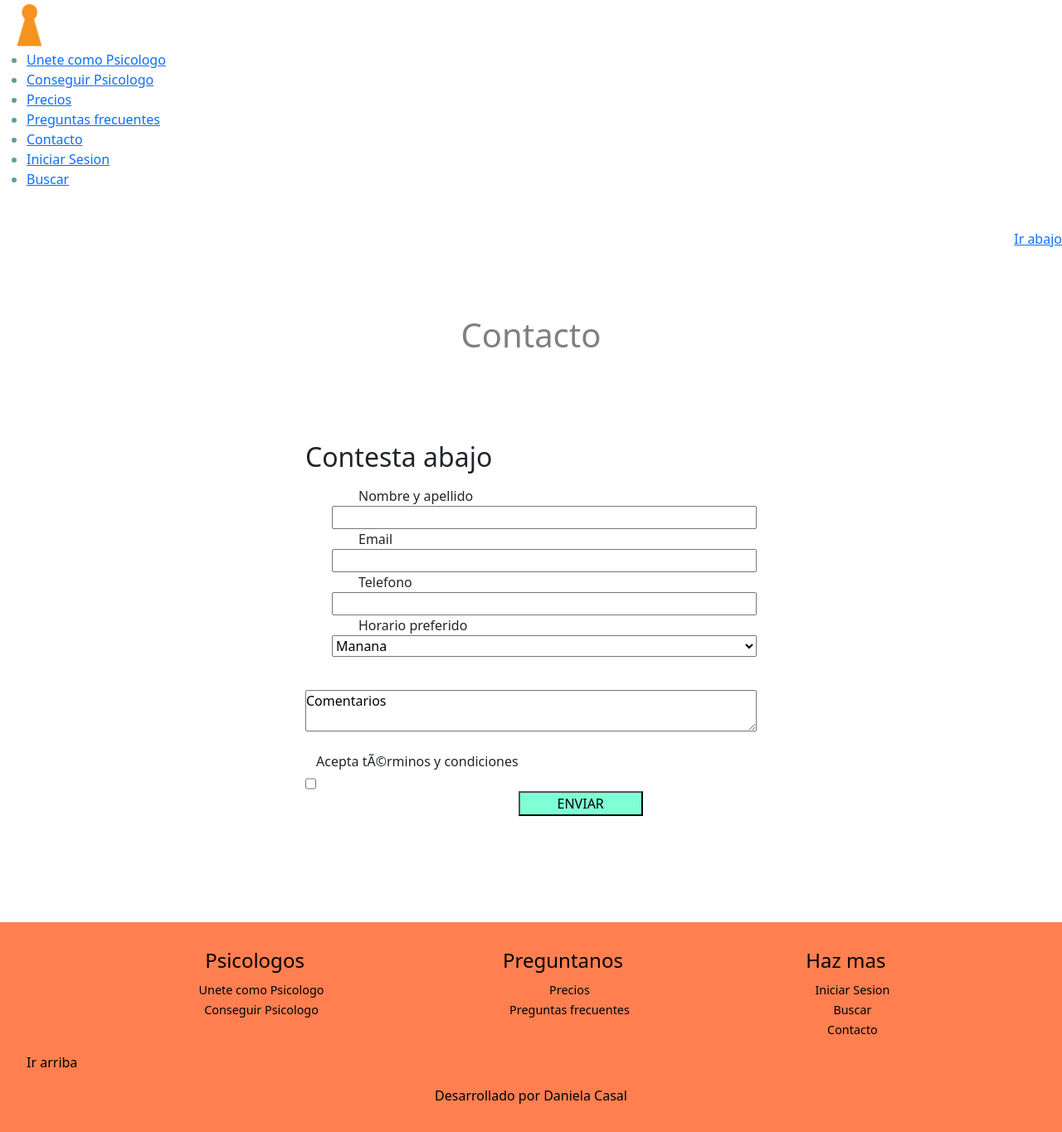
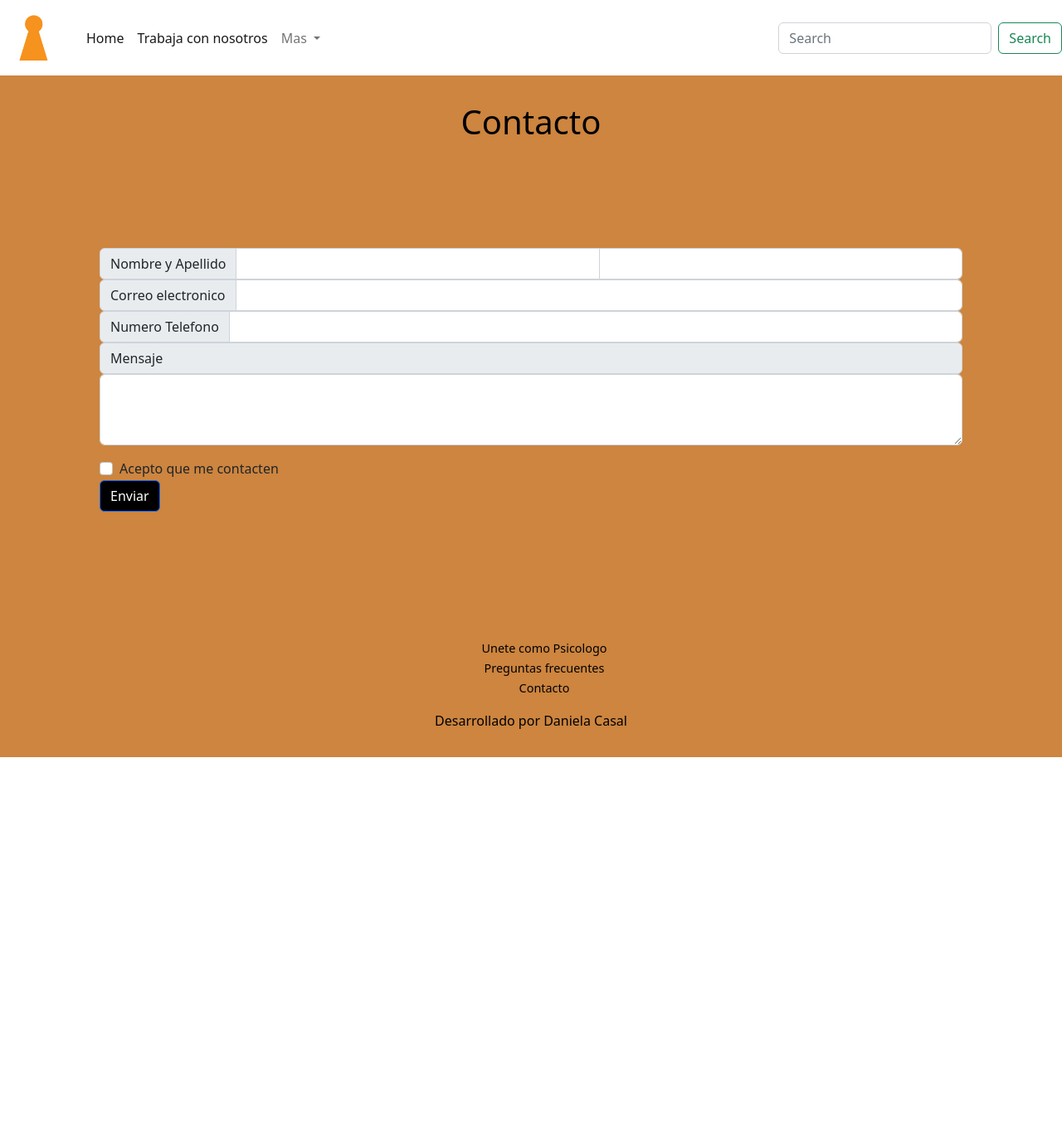
Before and after one commit to danielacasal/psicologia_en_linea, a website: page Views/contacto.html in a window 1280 px wide. Shown: the whole page at 83% size. After the commit the page ends 913 px from the top, so only its background shows below. Drawn offline with nearby package versions, Linux system fonts and the light colour scheme; files that its build step writes are made by us from their sources.

Commit message:
Paginas Index y Contacto actualizadas con Bootstrap

```diff
--- a/Views/contacto.html
+++ b/Views/contacto.html
@@ -10,92 +10,93 @@
 <!-- CSS propio -->
     <link rel="stylesheet" href="./CSS/styles.css"/>
     <style>
-        h1 {color:gray}
+        h1 {color:black}
         li {color:cadetblue}
     </style>
 <title class="Title__text"> Contacto </title>
 <link rel="stylesheet" href="../CSS/styles.css"/>
 </head>
 <body>
-    <header class="header" id="arriba">
-        <div>
-            <a href="./index.html"><img src="../Assets/Media/LOGO_PSICOLOGUEARTE1.png"width=70px height=60px alt="Logo"</a>
+    <header>
+        <nav class="navbar navbar-expand-lg navb__color">
+              <a class="navbar-brand" href="./index.html"><img class="img-fluid" src="../Assets/Media/LOGO_PSICOLOGUEARTE1.png" alt="PSicologia en Linea" width="80" height="50"></a>
+              <button class="navbar-toggler" type="button" data-bs-toggle="collapse" data-bs-target="#navbarSupportedContent" aria-controls="navbarSupportedContent" aria-expanded="false" aria-label="Toggle navigation">
+                <span class="navbar-toggler-icon"></span>
+              </button>
+              <div class="collapse navbar-collapse" id="navbarSupportedContent">
+                <ul class="navbar-nav me-auto mb-2 mb-lg-0">
+                  <li class="nav-item">
+                    <a class="nav-link active" aria-current="page" href="../index.html">Home</a>
+                  </li>
+                  <li class="nav-item">
+                    <a class="nav-link active" aria-current="page" href="../Views/Unete como psicologo.html">Trabaja con nosotros</a>
+                  </li>
+                  <li class="nav-item dropdown">
+                    <a class="nav-link dropdown-toggle" href="../Views/preguntas frecuentes.html" id="navbarDropdown" role="button" data-bs-toggle="dropdown" aria-expanded="false">
+                      Mas
+                    </a>
+                    <ul class="dropdown-menu" aria-labelledby="navbarDropdown">
+                      <li><a class="dropdown-item" href="../Views/preguntas frecuentes.html">Preguntas frecuentes</a></li>
+                      <li><hr class="dropdown-divider"></li>
+                    </ul>
+                  </li>
+                </ul>
+                <form class="d-flex" role="search">
+                  <input class="form-control me-2" type="search" placeholder="Search" aria-label="Search">
+                  <button class="btn btn-outline-success" type="submit">Search</button>
+                </form>
               </div>
-        <div id="navMain>"
-            <nav class="header__navbar">
-                <ul class="header__menu">
-                    <li><a href="./Views/Unete como psicologo.html">Unete como Psicologo</a></li>
-                    <li><a href="./Views/Conseguir psicologo.html">Conseguir Psicologo</a></li>
-                    <li><a href="#">Precios</a></li>
-                    <li><a href="./Views/preguntas frecuentes.html">Preguntas frecuentes</a></li>
-                    <li><a href="./Views/contacto.html">Contacto</a></li>
-                    <li><a href="#">Iniciar Sesion</a></li>
-                    <li><a href="#">Buscar</a></li>
-                </ul>
+            </div>
         </nav>
+    </header>
+    <section class="container-fluid">
+    <main>
+        <div class="row">
+            <div style="background-color: peru;padding-top: 2rem;">
+                <h1 class="Title__text"> Contacto</h1>
         </div>
-    </header>
-    <p><a href="#abajo" class="header__enlace"> Ir abajo</a></p>
-    <h1 class="Title__text"> Contacto</h1>
-    <main>
-        <form class="body__form__2" action="">
-            <fieldset class="form__item">
-                <legend><h2>Contesta abajo</h2></legend>
-                <ul class="form__item__2">
-                    <ol><label for="name">Nombre y apellido</label></ol>
-                        <input type="text" id="name" name="Nombre">
-                    <ol><label for="email">Email</label></ol>
-                        <input type="text" id="email" name="Correo">
-                    <ol><label for="phone">Telefono</label></ol>
-                        <input type="tel" id="phone" name="phone">
-                    <ol><label for="horario">Horario preferido</label></ol>
-                        <select name="horario">
-                            <option value="Manana">Manana</option>
-                            <option value="Tarde">Tarde</option>
-                            <option value="Noche">Noche</option>
-                        </select>
-                    </ol>
-                </ul>
-                <br>
-                <textarea>Comentarios</textarea>
-                <br>
-                <div class="form__checkbox">
-                    <input type="checkbox" name="acepta" value="1" />
-                    <div>Acepta términos y condiciones</div>
-                    <div>
-                        <br>
-                        <br>
-                            <button class="form__button" type="button">ENVIAR</button>
+        <div style="background-color: peru; padding: 120px;">
+        <form>
+        <div class="input-group">
+            <span class="input-group-text">Nombre y Apellido </span>
+            <input type="text" aria-label="First name" class="form-control">
+            <input type="text" aria-label="Last name" class="form-control">
           </div>
-            </fieldset>
+          <div class="input-group">
+            <span class="input-group-text">Correo electronico</span>
+            <input type="email" aria-label="Email address" class="form-control" id="exampleInputEmail1" aria-describedby="emailHelp">
+          </div>
+          <div class="input-group">
+            <span class="input-group-text">Numero Telefono</span>
+            <input type="number" aria-label="Phone number" class="form-control">
+          </div>
+          <div class="mb-3">
+            <span class="input-group-text">Mensaje</span>
+            <textarea class="form-control" id="exampleFormControlTextarea1" rows="3"></textarea>
+          </div>
+          <div class="col-12">
+            <div class="form-check">
+              <input class="form-check-input" type="checkbox" value="" id="invalidCheck" required>
+              <label class="form-check-label" for="invalidCheck">
+                Acepto que me contacten
+              </label>
+              <div class="invalid-feedback">
+                Debes aceptar para enviar
+              </div>
+            </div>
+          </div>
+          <div class="col-12">
+            <button type="submit" class="btn btn-primary" style="background-color:black;">Enviar</button>
+          </div>
           </form>
         </main>
-    <footer id="abajo" class="footer">
-        <div class="footer__flex">
-            <div>
-                <h4 class="footer__titulo">Psicologos</h4>
+    </section>
+    <footer class="footer">
         <ul class="footer__menu">
             <li><a href="./Unete como psicologo.html">Unete como Psicologo</a></li>
-                    <li><a href="./Conseguir psicologo.html">Conseguir Psicologo</a></li>
-                </ul>
-            </div>
-            <div>
-                <h4 class="footer__titulo">Preguntanos</h4>
-                <ul class="footer__menu">
-                    <li><a href="#">Precios</a></li>
             <li><a href="./preguntas frecuentes.html">Preguntas frecuentes</a></li>
-                </ul>
-            </div>
-            <div>
-                <h4 class="footer__titulo">Haz mas</h4>
-                <ul class="footer__menu">
-                    <li><a href="#">Iniciar Sesion</a></li>
-                    <li><a href="#">Buscar</a></li>
             <li><a href="./contacto.html">Contacto</a></li>
         </ul>
-            </div>
-        </div>
-        <p> <a href="#arriba" class="enlace"> Ir arriba</a></p>
 <div class="footer__creditos">Desarrollado por Daniela Casal</div>
 </footer>
     <!-- JavaScript Bundle with Popper -->
--- a/scss/styles.scss
+++ b/scss/styles.scss
@@ -181,7 +181,7 @@ text-align: center;
 
 .footer{
     grid-area: Footer;
-    background-color: coral;
+    background-color: peru;
     padding: 2rem;
 }
 
@@ -343,3 +343,6 @@ text-align: center;
     }
 
 }
+
+
+/* bootstrap */
```
Also changed, not shown: Views/Unete como psicologo.html (+32 -37 lines), Views/preguntas frecuentes.html (+31 -39 lines), index.html (+114 -77 lines), indexcongrids.html (added, +105 -0 lines), Assets/Media/psicologia_en_linea_logo_black.png (added), Assets/Media/tt.png (added), css/styles.css, 5 other files. Lines whose indentation alone changed are shown as unchanged.
